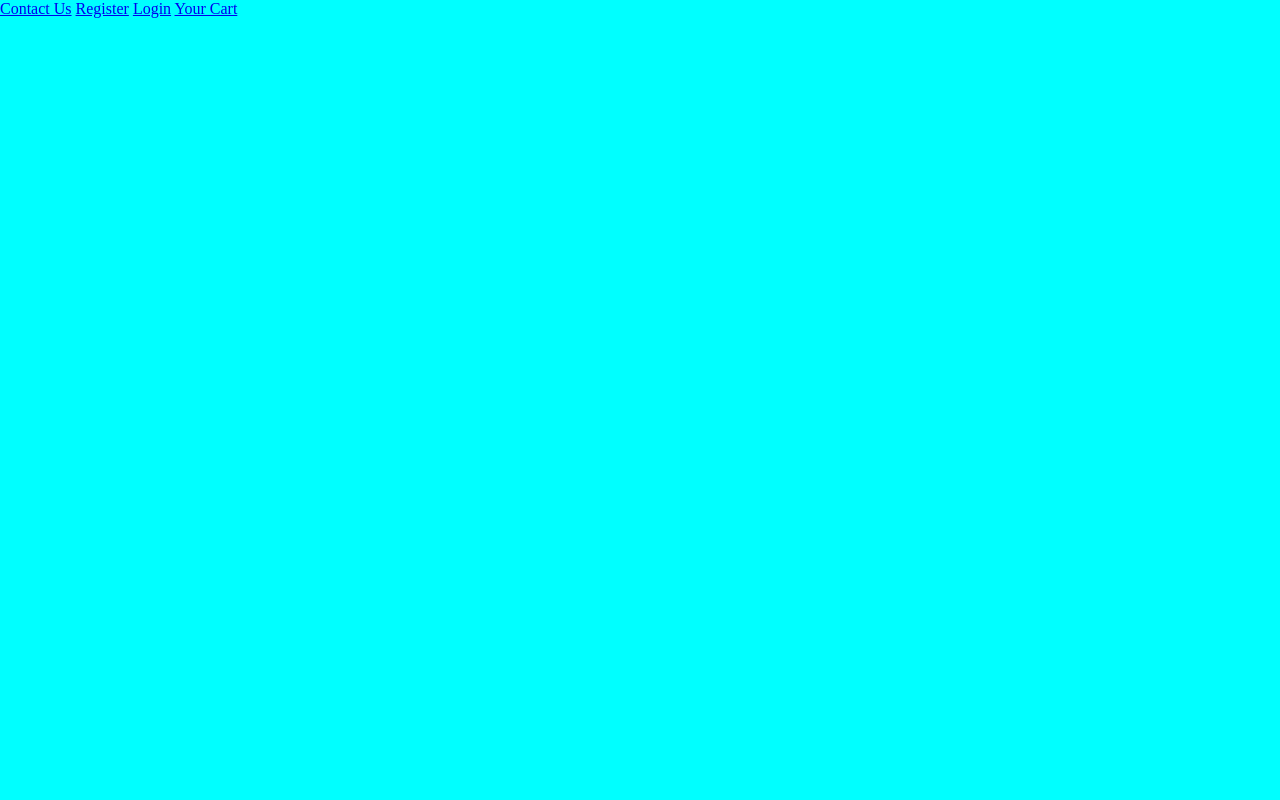
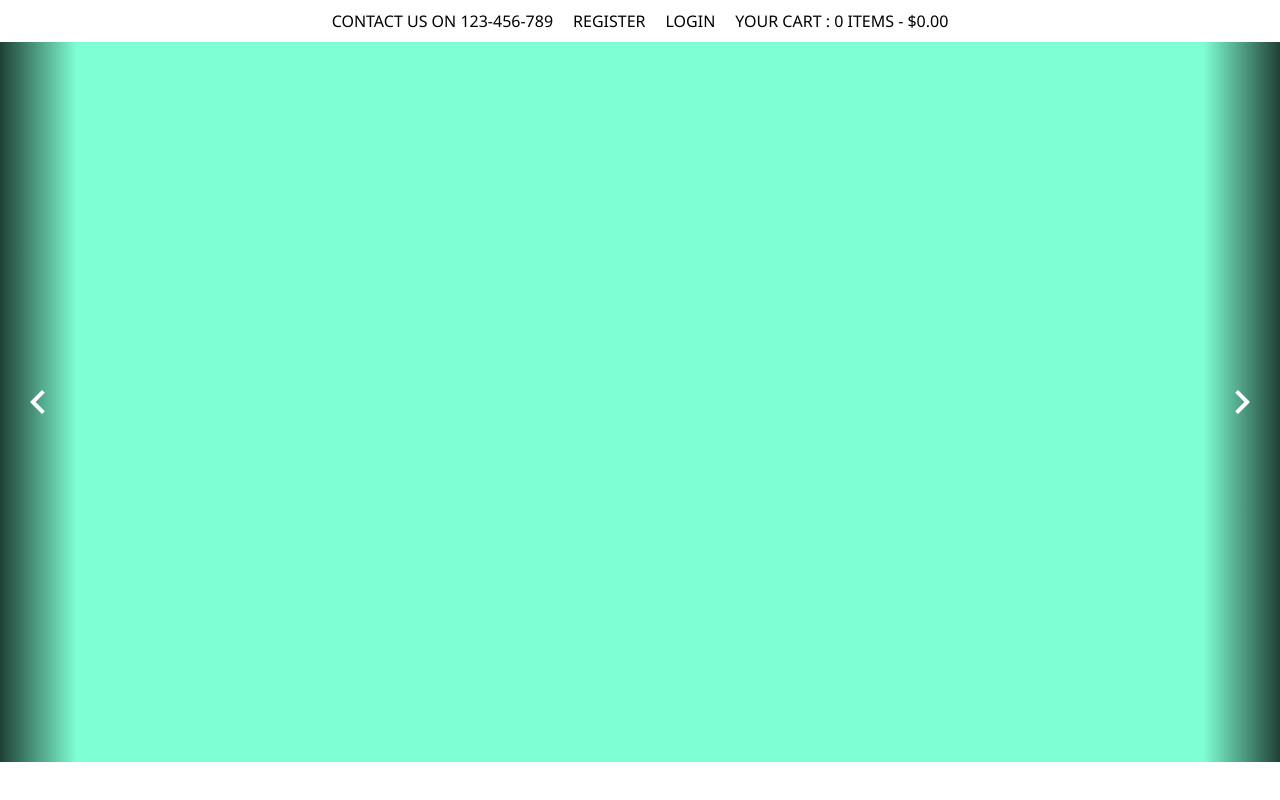
Before and after one commit to Thejus-Paul/Book-Store, a plain HTML site: page navigation/index.html in a window 1280 px wide. Drawn offline with Linux system fonts and the light colour scheme.

Commit message:
feat(*): Add Carousel Structure
feat:
1. styles for navigation and genre
2. website-wide noto-sans font

fix:
1. swap links in navigation and genre
2. exclude images folder
3. changes to frame sizes

```diff
--- /dev/null
+++ b/genre/style.css
@@ -0,0 +1,9 @@
+nav {
+    display: flex;
+    flex-direction: column;
+}
+nav a {
+    text-decoration: none;
+    color: black;
+    padding: 10px;
+}
--- a/navigation/index.html
+++ b/navigation/index.html
@@ -5,18 +5,20 @@
     <meta name="viewport" content="width=device-width, initial-scale=1, shrink-to-fit=no">
     <title>Navigation</title>
     <link rel="stylesheet" href="../style.css"/>
-    <style>
-      body {
-        background-color: aqua;
-      }
-    </style>
+    <link rel="stylesheet" href="./style.css"/>
   </head>
   <body>
-      <nav>
-          <a href="#">Contact Us</a>
-          <a href="#">Register</a>
-          <a href="#">Login</a>
-          <a href="#">Your Cart</a>
-      </nav>
+    <nav>
+      <div>
+        <a href="#">Contact Us on 123-456-789</a>
+        <a href="#">Register</a>
+        <a href="#">Login</a>
+        <a href="#">Your Cart : 0 items - $0.00</a>
+      </div>
+    </nav>
+    <div class="carousel">
+      <span id="prev"><svg xmlns="http://www.w3.org/2000/svg" width="48" height="48" viewBox="0 0 24 24"><path d="M15.41 7.41L14 6l-6 6 6 6 1.41-1.41L10.83 12z"/></svg></span>
+      <span id="next"><svg xmlns="http://www.w3.org/2000/svg" width="48" height="48" viewBox="0 0 24 24"><path d="M10 6L8.59 7.41 13.17 12l-4.58 4.59L10 18l6-6z"/></svg></span>
+    </div>
   </body>
 </html>
--- /dev/null
+++ b/navigation/style.css
@@ -0,0 +1,45 @@
+nav {
+    width: 100%;
+    display: flex;
+    justify-content: center;
+    text-transform: uppercase;
+    background: rgba(255,255,255,.4);
+}
+
+nav div {
+    display: flex;
+    justify-content: space-around;
+}
+
+nav a {
+    text-decoration: none;
+    color: black;
+    padding: 10px;
+}
+
+.carousel {
+    display: flex;
+    justify-content: space-between;
+    height: 90vh;
+    background: aquamarine;
+}
+
+.carousel span {
+    display: flex;
+    justify-content: center;
+    align-items: center;
+    height: 100%;
+    width: 6%;
+}
+
+.carousel #prev {
+    background: linear-gradient(to left, transparent,rgba(0,0,0,0.75));
+}
+
+.carousel #next {
+    background: linear-gradient(to right, transparent,rgba(0,0,0,0.75));
+}
+
+.carousel svg {
+    fill: white;
+}
--- a/style.css
+++ b/style.css
@@ -1,9 +1,11 @@
+@import url('https://fonts.googleapis.com/css2?family=Noto+Sans&display=swap');
 * {
     margin: 0;
     padding: 0;
     border: none;
     box-sizing: border-box;
-  }
-  body {
-      height: 100vh;
-  }
+    font-family: 'Noto Sans', sans-serif;
+}
+body {
+    height: 100vh;
+}
```
Also changed, not shown: genre/index.html (+10 -9 lines), index.html (+2 -2 lines), 1 other file.
